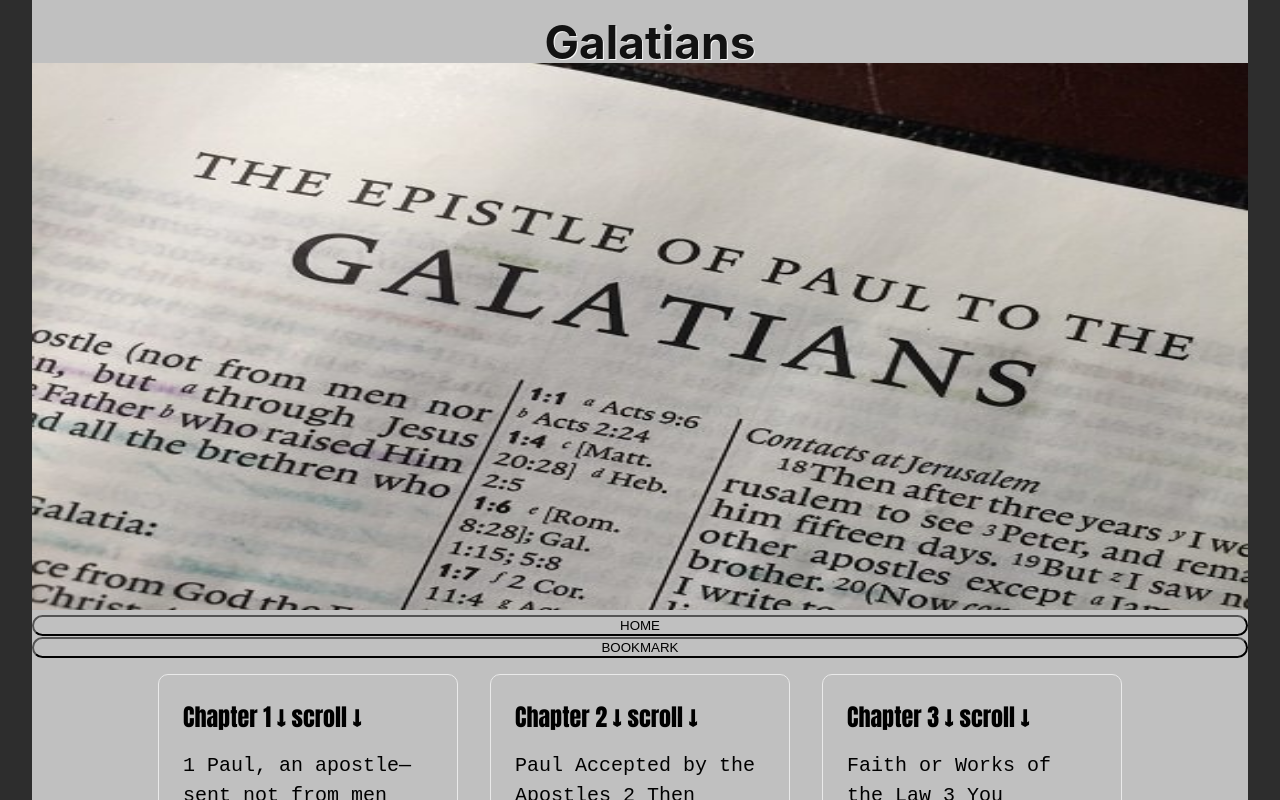
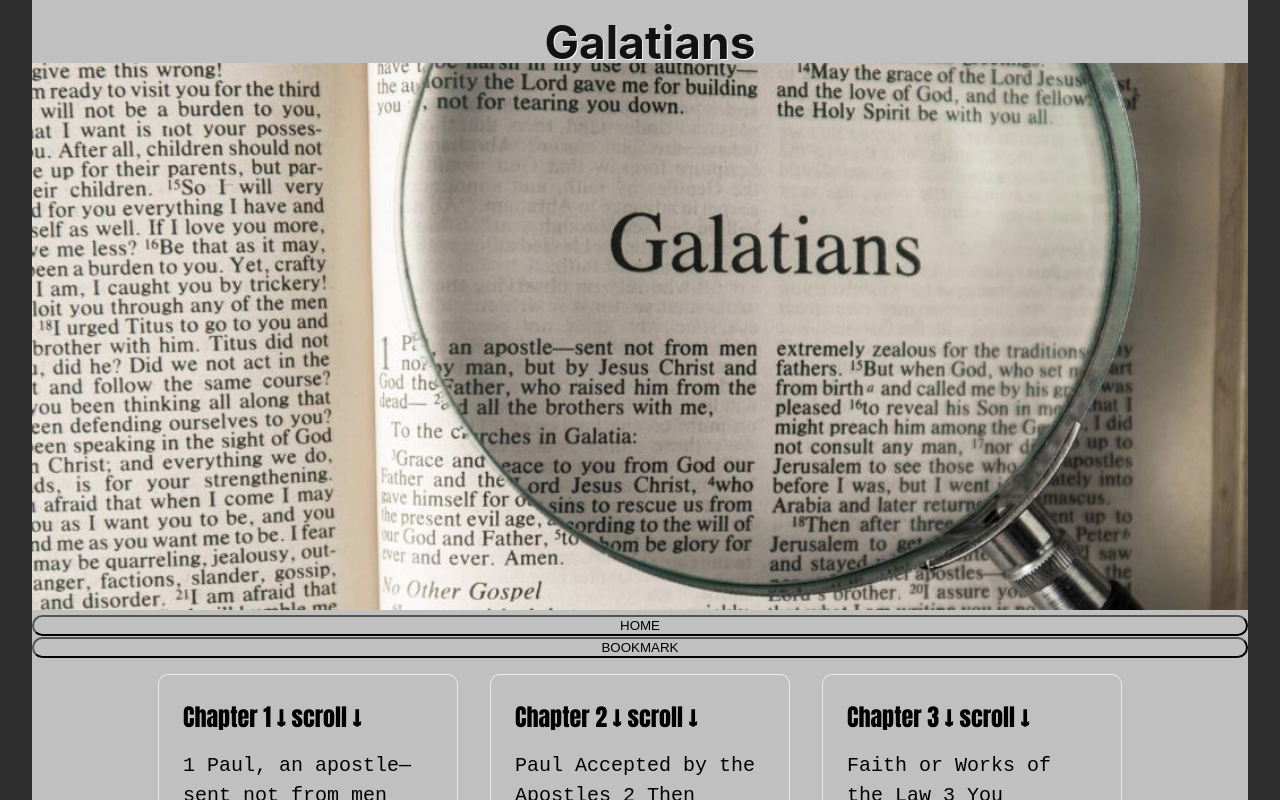
Before and after one commit to jnutt367/galatians, a Next.js app: page / in a window 1280 px wide. Shown: the top 800 px of the page. Built offline with nearby package versions, Linux system fonts and the light colour scheme.

Commit message:
Update index.js
Galatians-5-1-meaning.jpg

```diff
--- a/pages/index.js
+++ b/pages/index.js
@@ -16,7 +16,7 @@ export default function Home() {
         </h1>
        <div className={styles.hero}>
        <Image
-                                src="/Book-of-Galatians.jpg"
+                                src="/Galatians-5-1-meaning.jpg"
                                 alt="Jesus teaching"
                                 height={900}
                                 width={2000}
```
